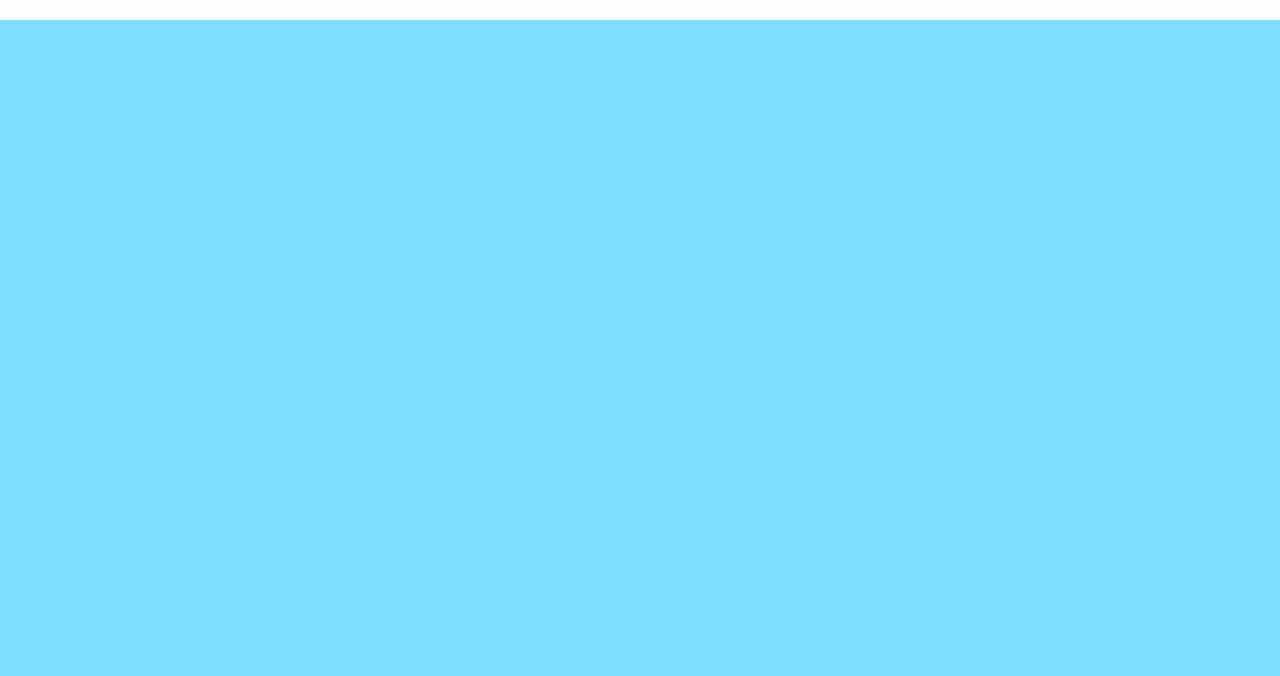
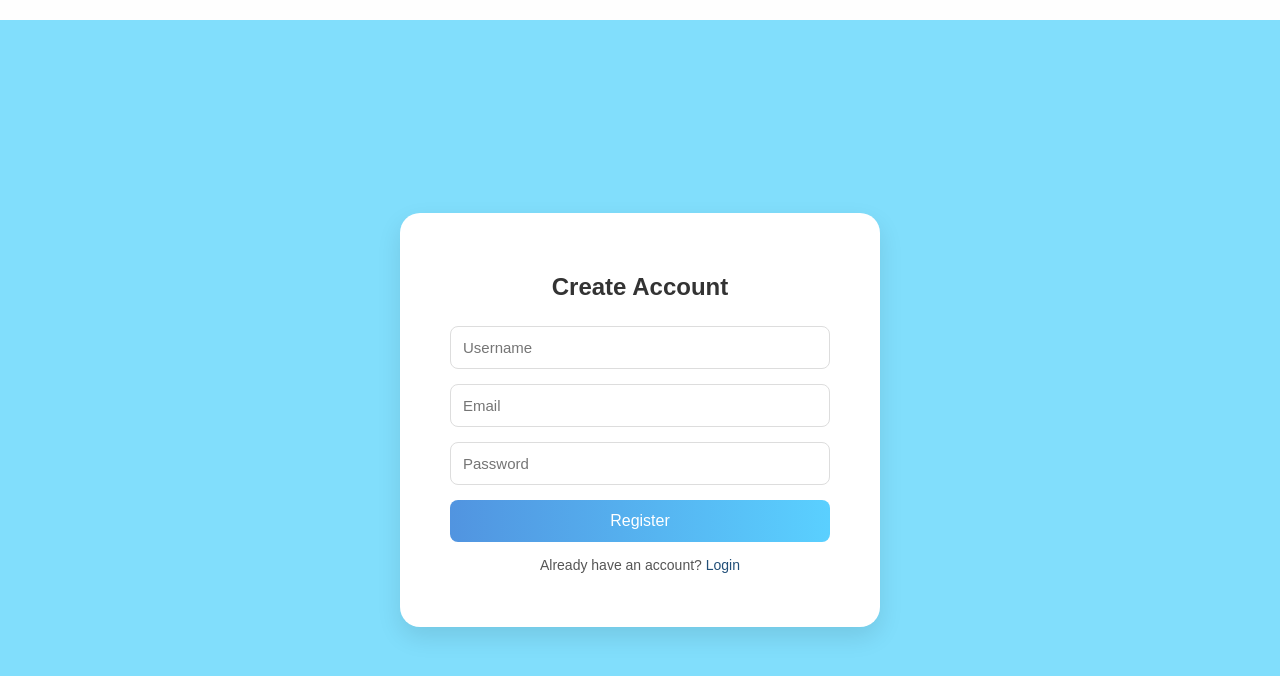
Before and after one commit to hamed-ali-inf/front_m2, a React (Vite) app: page /front_m2/register in a window 1280 px wide. Before the commit this address had no page. Shown: the top 676 px of the page. Built offline with nearby package versions, Linux system fonts and the light colour scheme.

Commit message:
updated files

```diff
--- a/src/App.jsx
+++ b/src/App.jsx
@@ -6,6 +6,7 @@ import { News } from "./pages/News";
 import { History } from "./pages/History";
 import { Authentication } from "./pages/authentication";
 import { Rest } from "./pages/Rest";
+import { Register } from "./pages/Register";
 export default function App() {
   return (
     <BrowserRouter basename="/front_m2">
@@ -19,6 +20,7 @@ export default function App() {
         <Route path="/history" element={<History />} />
         <Route path="/auth" element={<Authentication />} />
         <Route path="/rest" element={<Rest />} />
+         <Route path="/register" element={<Register />} />
       </Routes>
     </BrowserRouter>
   );
--- a/src/components/Form/AuthenticationForm.jsx
+++ b/src/components/Form/AuthenticationForm.jsx
@@ -12,7 +12,14 @@ export function AuthenticationForm() {
             </div>
             <button type="submit">Login</button>
             <br />
-            <button type="button">Register</button>
+             <button
+                type="button"
+                onClick={() => navigate('/register')}
+
+            >
+                <a href="/register">Register</a>
+            </button>
+
             <a href="/rest">Forgot Password?</a>
         </form>
     );
--- /dev/null
+++ b/src/components/Form/RegisterPage.css
@@ -0,0 +1,75 @@
+.register-page {
+  height: 100vh;
+  display: flex;
+  justify-content: center;
+  align-items: center;
+  background: linear-gradient(135deg, #5698e2);
+  font-family: 'Poppins', sans-serif;
+}
+
+.register-card {
+  background: white;
+  padding: 40px 50px;
+  border-radius: 20px;
+  box-shadow: 0 10px 25px rgba(0,0,0,0.1);
+  width: 380px;
+  text-align: center;
+}
+
+.register-card h2 {
+  margin-bottom: 25px;
+  color: #333;
+  font-size: 24px;
+}
+
+.register-card form {
+  display: flex;
+  flex-direction: column;
+}
+
+.register-card input {
+  margin-bottom: 15px;
+  padding: 12px;
+  border: 1px solid #ddd;
+  border-radius: 8px;
+  font-size: 15px;
+  transition: all 0.2s ease;
+}
+
+.register-card input:focus {
+  border-color:#5194e0 ;
+  outline: none;
+  box-shadow: 0 0 5px rgba(123,97,255,0.4);
+}
+
+.register-card button {
+  background: linear-gradient(90deg, #5194e0, #5ad0ff);
+  color: white;
+  border: none;
+  border-radius: 8px;
+  padding: 12px;
+  font-size: 16px;
+  cursor: pointer;
+  transition: 0.3s;
+}
+
+.register-card button:hover {
+  transform: translateY(-2px);
+  box-shadow: 0 4px 15px rgba(91,161,255,0.3);
+}
+
+.register-card p {
+  margin-top: 15px;
+  font-size: 14px;
+  color: #555;
+}
+
+.register-card a {
+  color: #224f78;
+  text-decoration: none;
+  font-weight: 1200;
+}
+
+.register-card a:hover {
+  text-decoration: underline;
+}
--- /dev/null
+++ b/src/components/Form/RegisterPage.jsx
@@ -0,0 +1,18 @@
+import './RegisterPage.css';
+export function RegisterPage() {
+  return (
+    <div className="register-page">
+      <div className="register-card">
+        <h2>Create Account</h2>
+        <form>
+          <input type="text" placeholder="Username" required />
+          <input type="email" placeholder="Email" required />
+          <input type="password" placeholder="Password" required />
+          <button type="submit">Register</button>
+        </form>
+        <p>Already have an account? <a href="/auth">Login</a></p>
+      </div>
+    </div>
+  );
+
+}
--- /dev/null
+++ b/src/pages/Register.jsx
@@ -0,0 +1,8 @@
+import { RegisterPage } from "../components/Form/RegisterPage";
+export   function Register() {
+    return (
+        <div className="regiter-page">
+            <RegisterPage />
+        </div>
+    );
+}
```
